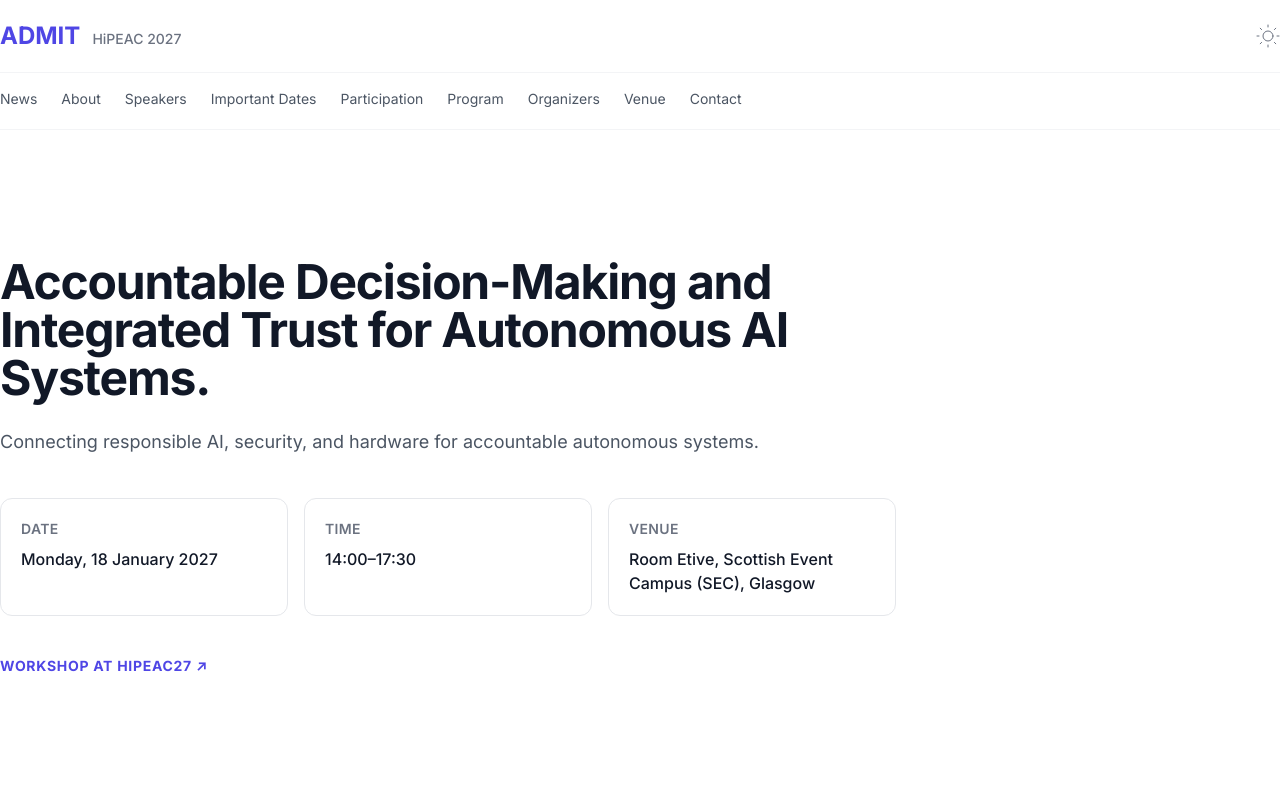
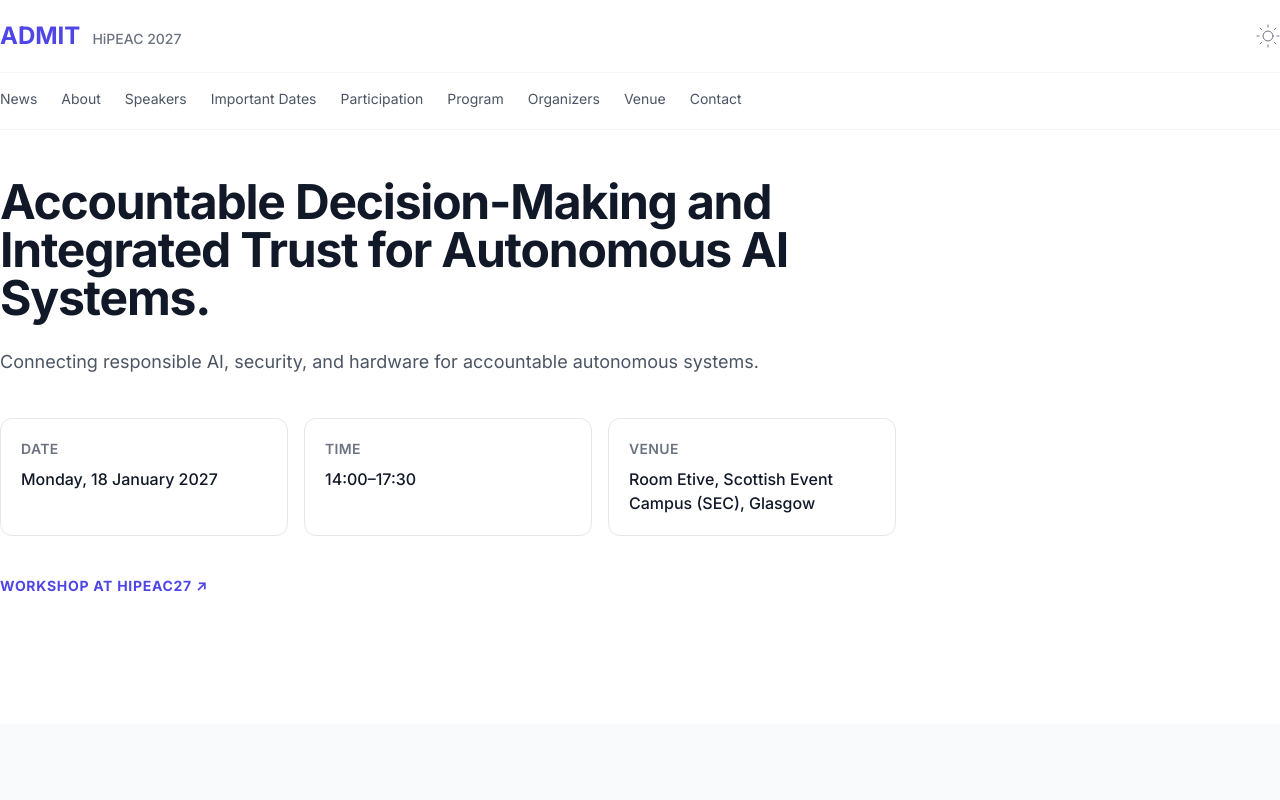
Before and after one commit to ADMIT-Workshop/admit-workshop.github.io, a Next.js app: page / in a window 1280 px wide. Shown: the top 800 px of the page. Built offline with nearby package versions, Linux system fonts and the light colour scheme.

Commit message:
Reduce the space between the header and the menu

```diff
--- a/src/components/Hero.tsx
+++ b/src/components/Hero.tsx
@@ -3,7 +3,7 @@ import { workshop } from "@/data/workshop";
 
 export function Hero() {
   return (
-    <section id="top" className="py-16 sm:py-24">
+    <section id="top" className="pt-0 pb-16 sm:pt-4 sm:pb-24">
       <Container className="flex flex-col items-start">
         <h1 className="max-w-4xl text-3xl font-bold leading-tight tracking-tight text-gray-900 dark:text-white sm:text-4xl lg:text-5xl">
           {workshop.fullTitle}.
```
